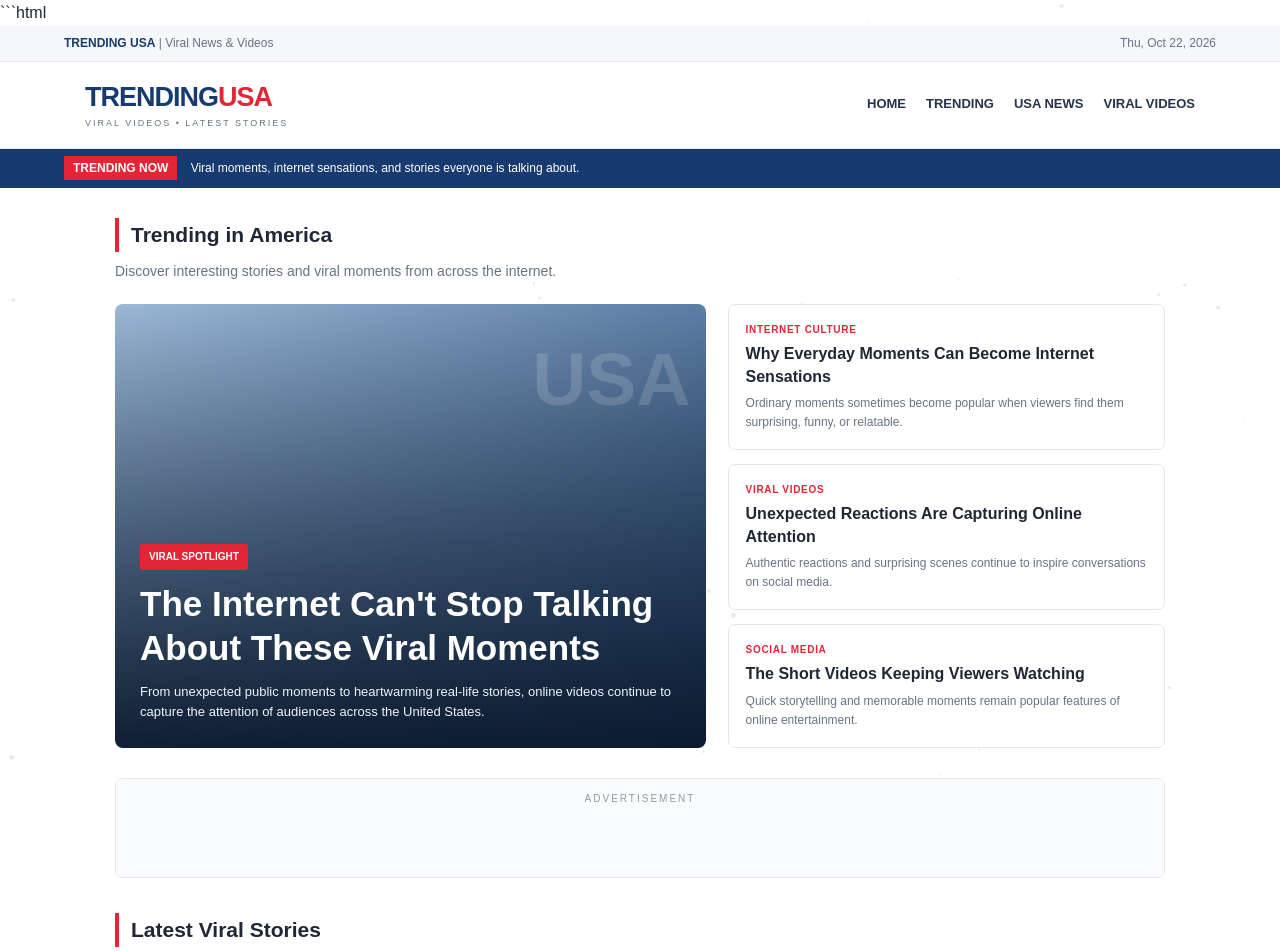
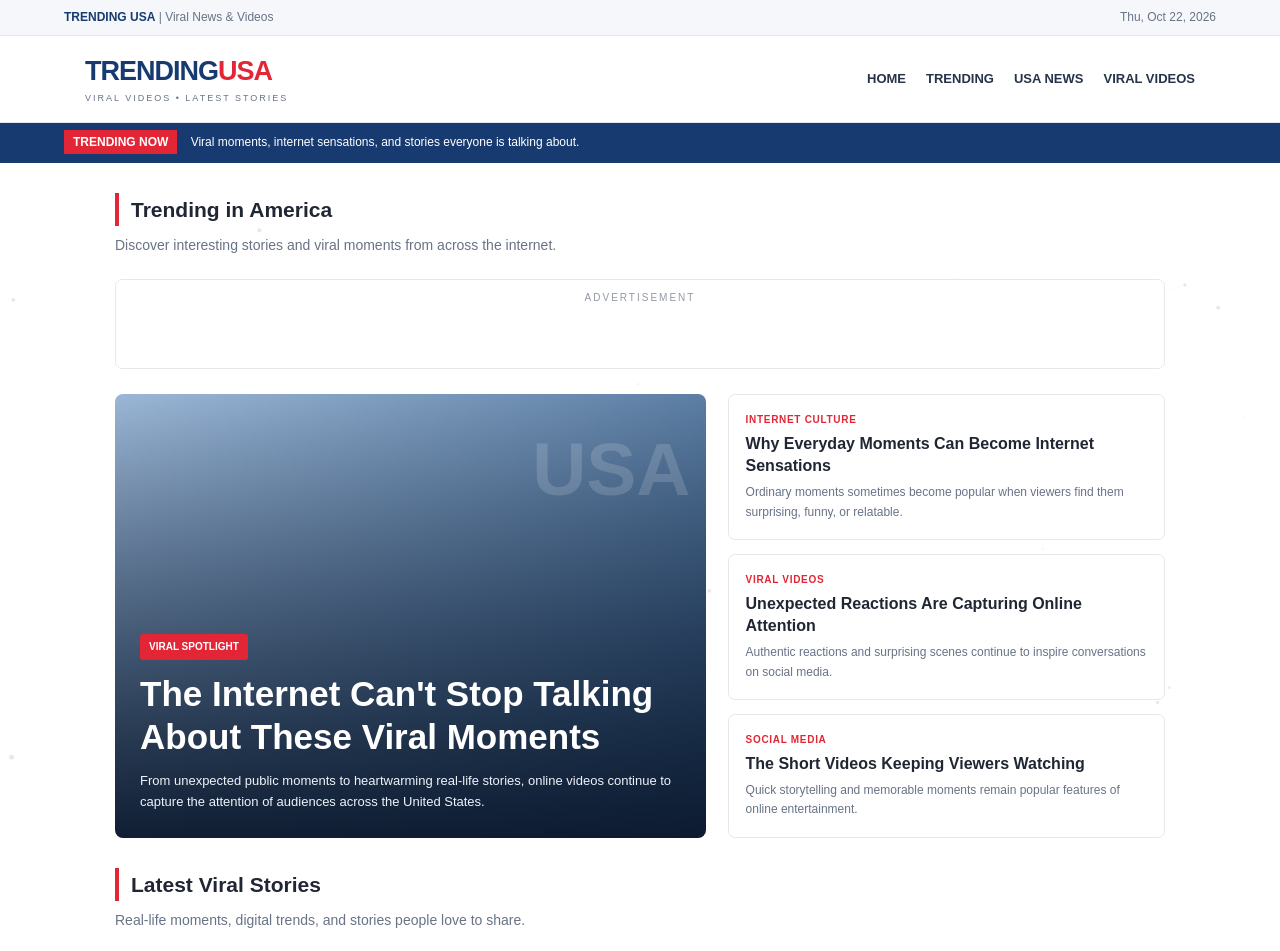
Before and after one commit to USABaddiesHub/GreatfullGrils, a plain HTML site: page index.html in a window 1280 px wide. Shown: the top 951 px of the page. Drawn offline with Linux system fonts and the light colour scheme.

Commit message:
Refactor video native ad styles and add top banner
Updated styles for video native ads and added a new native top banner section. Changed various margin and padding values for better layout.

````diff
--- a/index.html
+++ b/index.html
@@ -1,4 +1,4 @@
-```html
+
 <!DOCTYPE html>
 <html lang="en">
 <head>
@@ -272,12 +272,12 @@ nav a:hover {
 
 .video-native-ad {
     width: 100%;
-    min-height: 100px;
-    background: #fafbfc;
+    min-height: 90px;
+    background: #fff;
     border: 1px solid var(--border);
     border-radius: 7px;
-    padding: 12px;
-    margin: 25px 0 35px;
+    padding: 10px;
+    margin: 20px 0 30px;
     text-align: center;
     overflow: hidden;
 }
@@ -286,7 +286,21 @@ nav a:hover {
     color: #9299a5;
     font-size: 10px;
     letter-spacing: 2px;
-    margin-bottom: 10px;
+    margin-bottom: 8px;
+}
+
+/* FIRST BANNER: UNDER THE INTRO */
+
+.native-top-banner {
+    margin: 20px 0 25px;
+    min-height: 90px;
+    width: 100%;
+    background: #fff;
+    border: 1px solid var(--border);
+    border-radius: 7px;
+    padding: 10px;
+    text-align: center;
+    overflow: hidden;
 }
 
 /* NEWS GRID */
@@ -437,7 +451,7 @@ nav a:hover {
     background: #b81728;
 }
 
-/* HISTATS COUNTER */
+/* HISTATS */
 
 .histats-section {
     text-align: center;
@@ -551,7 +565,7 @@ footer p {
 
 <main class="container" id="home">
 
-    <!-- FEATURED NEWS -->
+    <!-- TRENDING IN AMERICA -->
 
     <section id="trending">
 
@@ -560,6 +574,23 @@ footer p {
         <p class="section-description">
             Discover interesting stories and viral moments from across the internet.
         </p>
+
+        <!-- NATIVE BANNER 1: POSITIONED HERE -->
+
+        <div class="video-native-ad native-top-banner">
+
+            <div class="ads-label">ADVERTISEMENT</div>
+
+            <script
+                data-cfasync="false"
+                async
+                type="text/javascript"
+                src="https://qw.rolledipocras.com/tiTtAiKEeLuZ/151239">
+            </script>
+
+        </div>
+
+        <!-- FEATURED STORY -->
 
         <div class="featured">
 
@@ -581,7 +612,9 @@ footer p {
 
                 <article class="story">
                     <span class="category">INTERNET CULTURE</span>
+
                     <h3>Why Everyday Moments Can Become Internet Sensations</h3>
+
                     <p>
                         Ordinary moments sometimes become popular when viewers
                         find them surprising, funny, or relatable.
@@ -590,7 +623,9 @@ footer p {
 
                 <article class="story">
                     <span class="category">VIRAL VIDEOS</span>
+
                     <h3>Unexpected Reactions Are Capturing Online Attention</h3>
+
                     <p>
                         Authentic reactions and surprising scenes continue
                         to inspire conversations on social media.
@@ -599,7 +634,9 @@ footer p {
 
                 <article class="story">
                     <span class="category">SOCIAL MEDIA</span>
+
                     <h3>The Short Videos Keeping Viewers Watching</h3>
+
                     <p>
                         Quick storytelling and memorable moments remain
                         popular features of online entertainment.
@@ -607,26 +644,10 @@ footer p {
                 </article>
 
             </div>
+
         </div>
 
     </section>
-
-    <!-- NATIVE BANNER 1 -->
-
-    <div class="video-native-ad">
-
-        <div class="ads-label">ADVERTISEMENT</div>
-
-        <div>
-            <script
-                data-cfasync="false"
-                async
-                type="text/javascript"
-                src="https://qw.rolledipocras.com/tiTtAiKEeLuZ/151239">
-            </script>
-        </div>
-
-    </div>
 
     <!-- LATEST STORIES -->
 
@@ -641,10 +662,12 @@ footer p {
         <div class="news-grid">
 
             <article class="news-card">
+
                 <div class="news-visual">📱</div>
 
                 <div class="news-body">
                     <span class="category">SOCIAL MEDIA</span>
+
                     <h3>How a Short Video Can Reach Millions of People</h3>
 
                     <p>
@@ -654,13 +677,16 @@ footer p {
 
                     <div class="article-meta">INTERNET CULTURE</div>
                 </div>
+
             </article>
 
             <article class="news-card">
+
                 <div class="news-visual">😲</div>
 
                 <div class="news-body">
                     <span class="category">UNEXPECTED MOMENTS</span>
+
                     <h3>The Surprising Moments That Make People Hit Share</h3>
 
                     <p>
@@ -670,13 +696,16 @@ footer p {
 
                     <div class="article-meta">TRENDING STORIES</div>
                 </div>
+
             </article>
 
             <article class="news-card">
+
                 <div class="news-visual">🌎</div>
 
                 <div class="news-body">
                     <span class="category">ONLINE TRENDS</span>
+
                     <h3>Why People Love Watching Real-Life Stories Online</h3>
 
                     <p>
@@ -686,6 +715,7 @@ footer p {
 
                     <div class="article-meta">VIRAL CULTURE</div>
                 </div>
+
             </article>
 
         </div>
@@ -699,17 +729,19 @@ footer p {
         <div class="ads-label">ADVERTISEMENT</div>
 
         <div id="native-ad-script-slot">
+
             <script
                 data-cfasync="false"
                 async
                 type="text/javascript"
                 src="https://ju.bionomysolera.com/tKxL7nY316cl3r5/155722">
             </script>
+
         </div>
 
     </div>
 
-    <!-- VIDEO THUMBNAIL -->
+    <!-- FEATURED VIDEO -->
 
     <section class="video-section" id="videos">
 
@@ -773,10 +805,9 @@ footer p {
         and are not verified reports of current trending events.
     </p>
 
-    <!-- HISTATS COUNTER -->
+    <!-- HISTATS COUNTER DISPLAY -->
 
     <div class="histats-section">
-
         <div id="histats_counter"></div>
 
         <noscript>
@@ -788,7 +819,6 @@ footer p {
                 >
             </a>
         </noscript>
-
     </div>
 
 </main>
@@ -857,6 +887,7 @@ let width = 0;
 let height = 0;
 
 function resizeCanvas() {
+
     const dpr = Math.min(window.devicePixelRatio || 1, 2);
 
     width = window.innerWidth;
@@ -889,9 +920,11 @@ function resizeCanvas() {
 }
 
 function animateParticles() {
+
     ctx.clearRect(0, 0, width, height);
 
     particles.forEach((p, i) => {
+
         p.x += p.dx;
         p.y += p.dy;
 
@@ -905,6 +938,7 @@ function animateParticles() {
         ctx.fill();
 
         for (let j = i + 1; j < particles.length; j++) {
+
             const q = particles[j];
 
             const dx = p.x - q.x;
@@ -912,6 +946,7 @@ function animateParticles() {
             const distance = Math.sqrt(dx * dx + dy * dy);
 
             if (distance < 95) {
+
                 ctx.beginPath();
                 ctx.moveTo(p.x, p.y);
                 ctx.lineTo(q.x, q.y);
````
